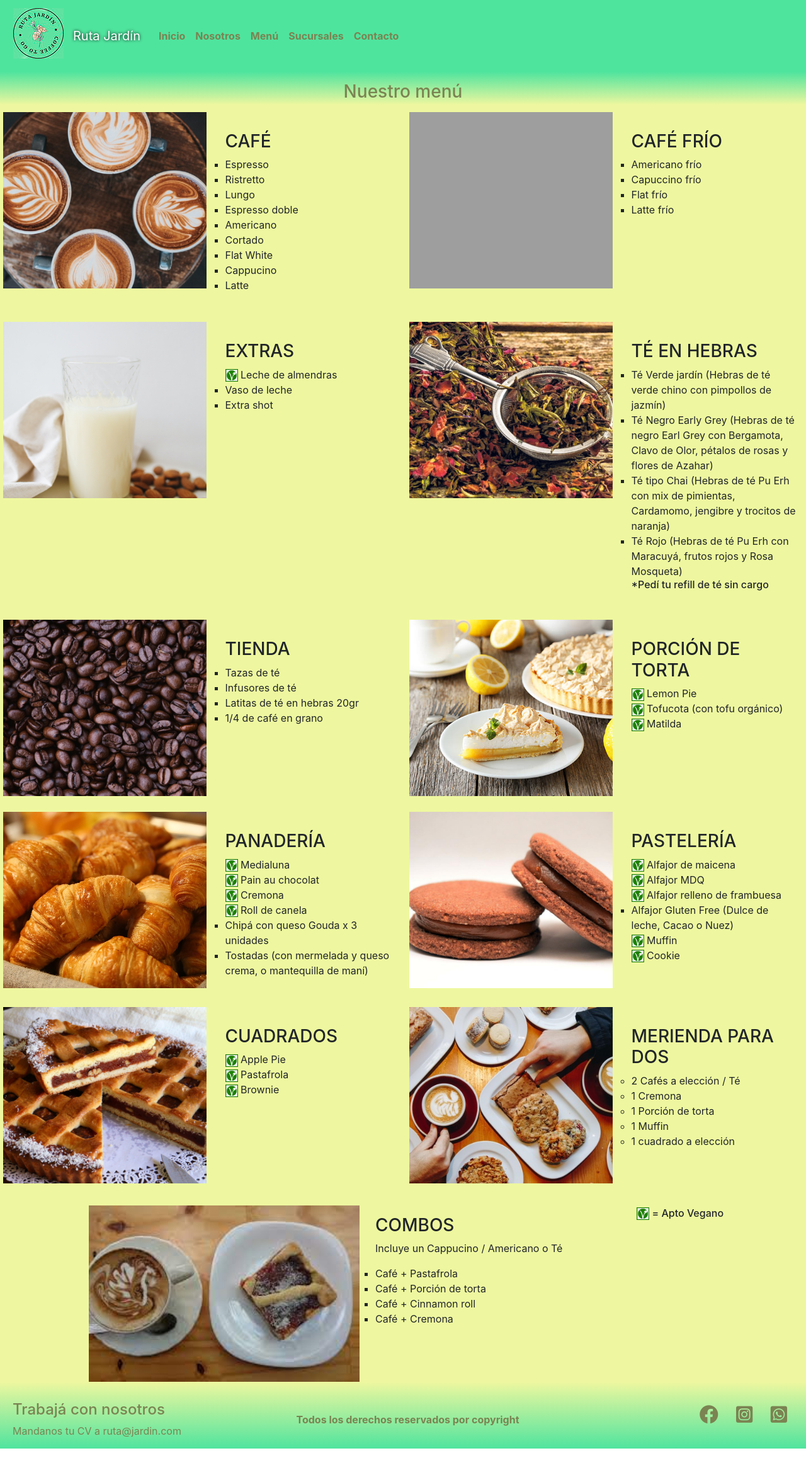
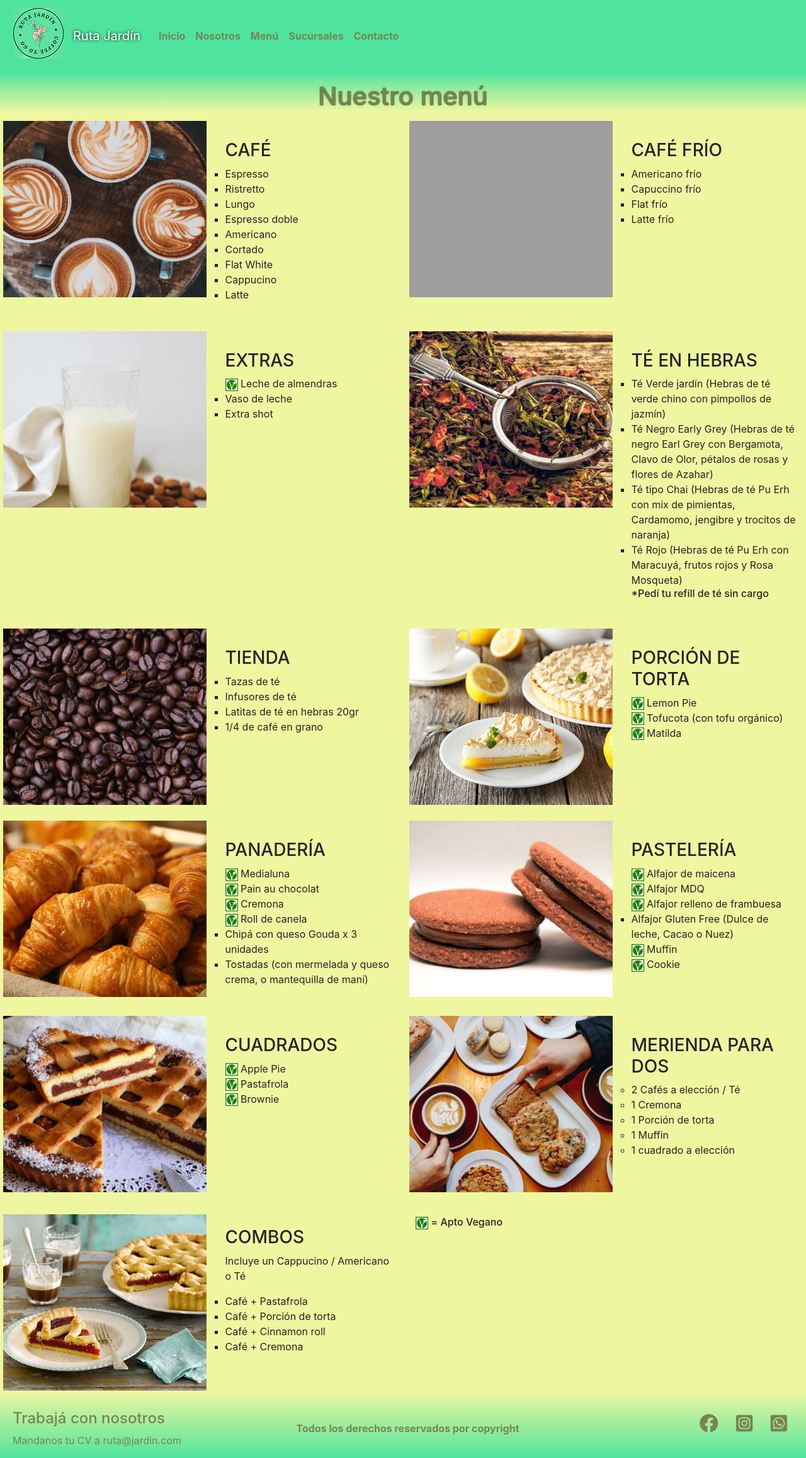
Before and after one commit to Leolp82/Desde-0, a plain HTML site: page paginas/nuestro_menu.html in a window 1280 px wide. Shown: the whole page at 63% size. Drawn offline with nearby package versions, Linux system fonts and the light colour scheme; grey boxes are pictures that could not be loaded.

Commit message:
cambio en nuestro

```diff
--- a/estilos/estilos.scss
+++ b/estilos/estilos.scss
@@ -35,6 +35,7 @@ $crema: #eef79f;
 
 .container-fluid{
     padding: 0px;
+
     h1.titulo{
         color: $marron;
         background-color: $verde;
@@ -71,7 +72,7 @@ $crema: #eef79f;
     }
     .row {
         background-color: $crema;
-        justify-content: center;
+        /* justify-content: center; */
         padding-left: 20px;
         .nar1 {
             background-image: url(../img/aldi.jpg);
@@ -209,7 +210,7 @@ $crema: #eef79f;
         }
 
         .combosimg {
-            background-image: url(../img/combo.jpg);
+            background-image: url(../img/img_9.jpg);
             background-position: center;
             background-size: cover;
             height: 280px;
@@ -241,6 +242,16 @@ $crema: #eef79f;
         }
     }
 }
+.titulo {
+    background-color: $verde;
+    color: $marron;
+    background-image: linear-gradient(180deg, $verde 0%, $crema 82%);
+    margin: 0px;
+    display: flex;
+    justify-content: center;
+    padding: 15px;
+    text-shadow: 0 0 2px black;
+}
 
 h2.nosotros {
     background-color: $verde;
@@ -256,15 +267,7 @@ h2.nosotros {
     border-color: $marron;
 }
 
-.nosotros {
-    background-color: $verde;
-    color: $marron;
-    background-image: linear-gradient(180deg, $verde 0%, $crema 82%);
-    margin: 0px;
-    display: flex;
-    justify-content: center;
-    padding: 15px;
-}
+
 
 
 
@@ -316,6 +319,7 @@ footer {
     }
 }
 
+
 @media only screen and (min-width: 404px) and (max-width: 500px) {
     .copy {
         font-size: 14px;
@@ -341,6 +345,7 @@ footer {
     }
 }
 
+
 @media only screen and (min-width: 250px) and (max-width: 403px) {
     .copy {
         font-size: 14px;
--- a/paginas/nuestro_menu.html
+++ b/paginas/nuestro_menu.html
@@ -50,7 +50,7 @@
     </header>
     <!-- Inicia Main -->
     <main>
-        <h3 class="nosotros">Nuestro menú</h3>
+        <h1 class="titulo">Nuestro menú</h1>
         <section class="container-fluid">
             <div class="row">
                 <article class="col-sm-6 col-md-3 col-lg-3 cafeimg"></article>
@@ -179,8 +179,8 @@
                         <li> 1 cuadrado a elección </li>
                     </ul>
                 </article>
-                <article class="col-sm-6 col-md-6 col-lg-4 combosimg"></article>
-                <article class="col-sm-6 col-md-6 col-lg-4 combos">
+                <article class="col-sm-6 col-md-3 col-lg-3 combosimg"></article>
+                <article class="col-sm-6 col-md-3 col-lg-3 combos">
                     <h3>COMBOS</h3>
                     <p>Incluye un Cappucino / Americano o Té</p>
                     <ul type="square">
```
Also changed, not shown: paginas/contacto.html (+21 -0 lines), paginas/sobre_nosotros.html (+4 -4 lines), paginas/sucursales.html (+1 -1 lines), estilos/estilos.css, img/5-pasta-frola-maizena.jpg (added), img/img_9.jpg (added), 1 other file.
